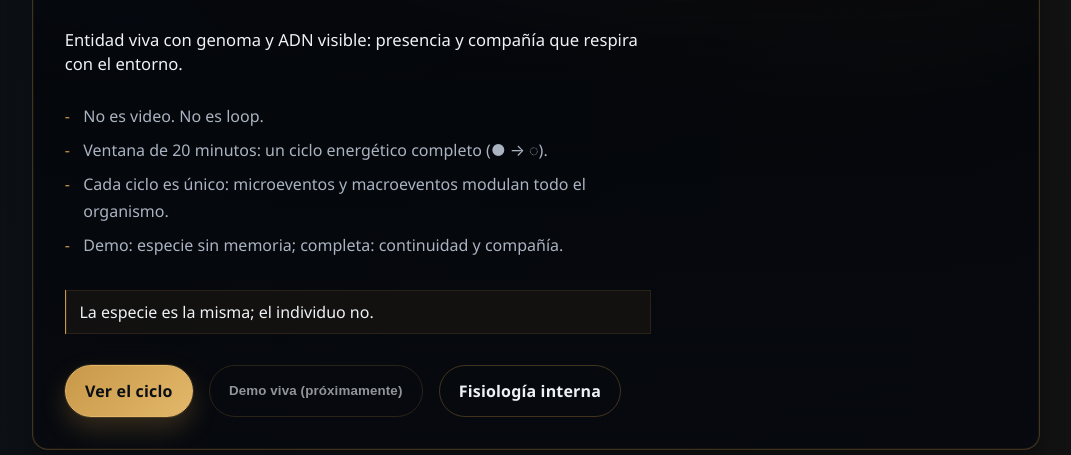
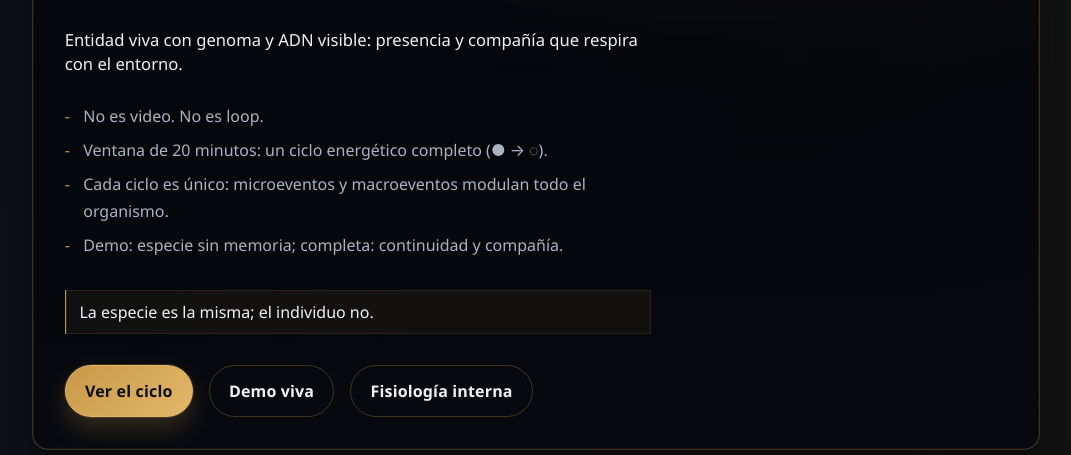
Before and after one commit to aquizu-ivan/spira-demo-landing, a website built with Vite: page index.html in a window 1280 px wide. Shown: the part 345-800 px from the top of the page, without its empty margins (104-1175 px from the left). Built offline with nearby package versions, Linux system fonts and the light colour scheme.

Commit message:
fix(landing): correct demo viva url

```diff
--- a/index.html
+++ b/index.html
@@ -37,7 +37,7 @@
             <p class="callout">La especie es la misma; el individuo no.</p>
             <div class="cta-group">
               <a class="cta" href="#ciclo">Ver el ciclo</a>
-              <button type="button" class="btn btn--ghost" disabled aria-disabled="true" aria-label="La demo viva aún no está publicada">Demo viva (próximamente)</button>
+              <a class="btn btn--ghost" href="https://iaquizu-spira-demo.netlify.app/" target="_blank" rel="noopener noreferrer">Demo viva</a>
               <a class="cta-secondary" href="#fisiologia">Fisiología interna</a>
             </div>
           </div>
```
